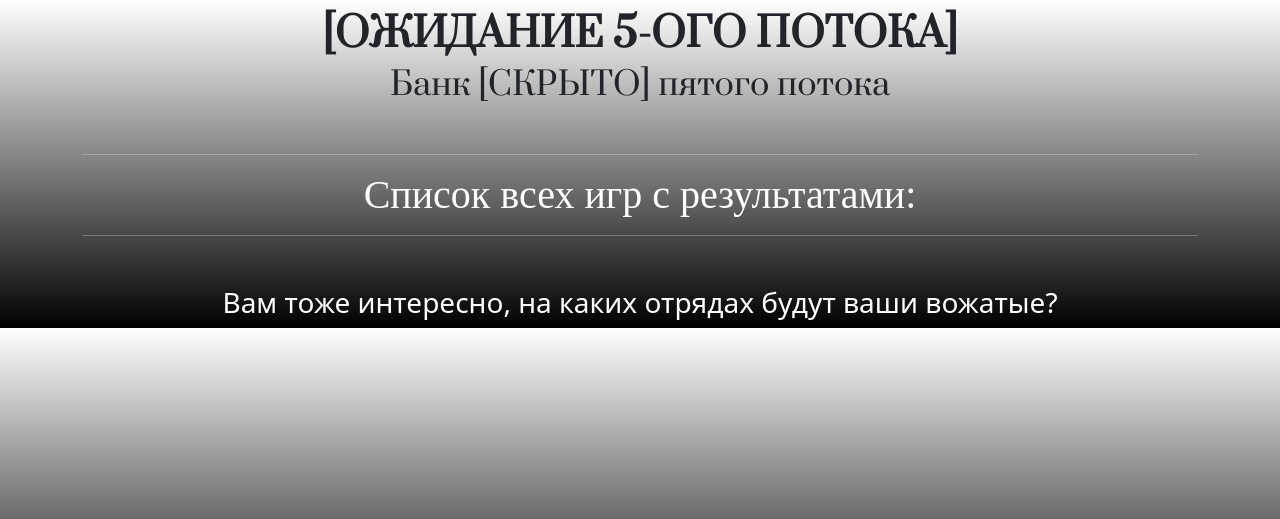
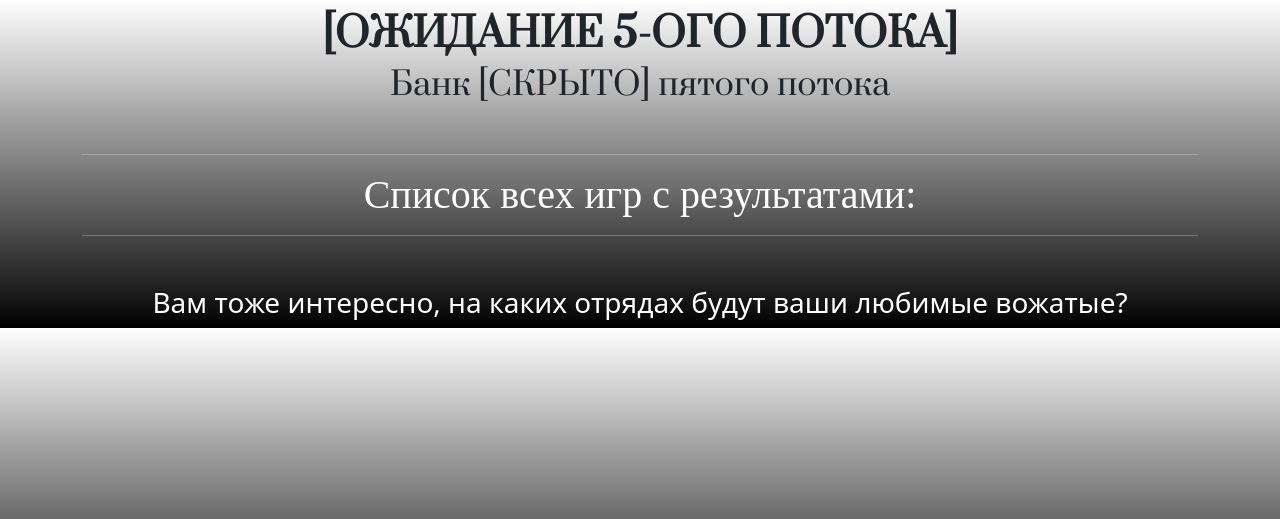
Before and after one commit to G4st3r21/Friendship, a Django app: template Statistics/templates/statistics/Stats.html in a window 1280 px wide. Shown: the top 519 px of the page. Run offline with Django 4.2, Linux system fonts and the light colour scheme; the template is opened without the code that fills it, so the values that code supplies are empty; some web fonts are replaced.

Commit message:
update html

```diff
--- a/Statistics/templates/statistics/Stats.html
+++ b/Statistics/templates/statistics/Stats.html
@@ -73,7 +73,7 @@
     <hr>
 </div>
 
-<h3 style="text-align: center; margin-top: 50px; color: white">Вам тоже интересно, на каких отрядах будут ваши вожатые?</h3>
+<h3 style="text-align: center; margin-top: 50px; color: white">Вам тоже интересно, на каких отрядах будут ваши любимые вожатые?</h3>
 
 <script src="https://cdn.jsdelivr.net/npm/bootstrap@5.2.0-beta1/dist/js/bootstrap.bundle.min.js"
         integrity="sha384-pprn3073KE6tl6bjs2QrFaJGz5/SUsLqktiwsUTF55Jfv3qYSDhgCecCxMW52nD2"
```
